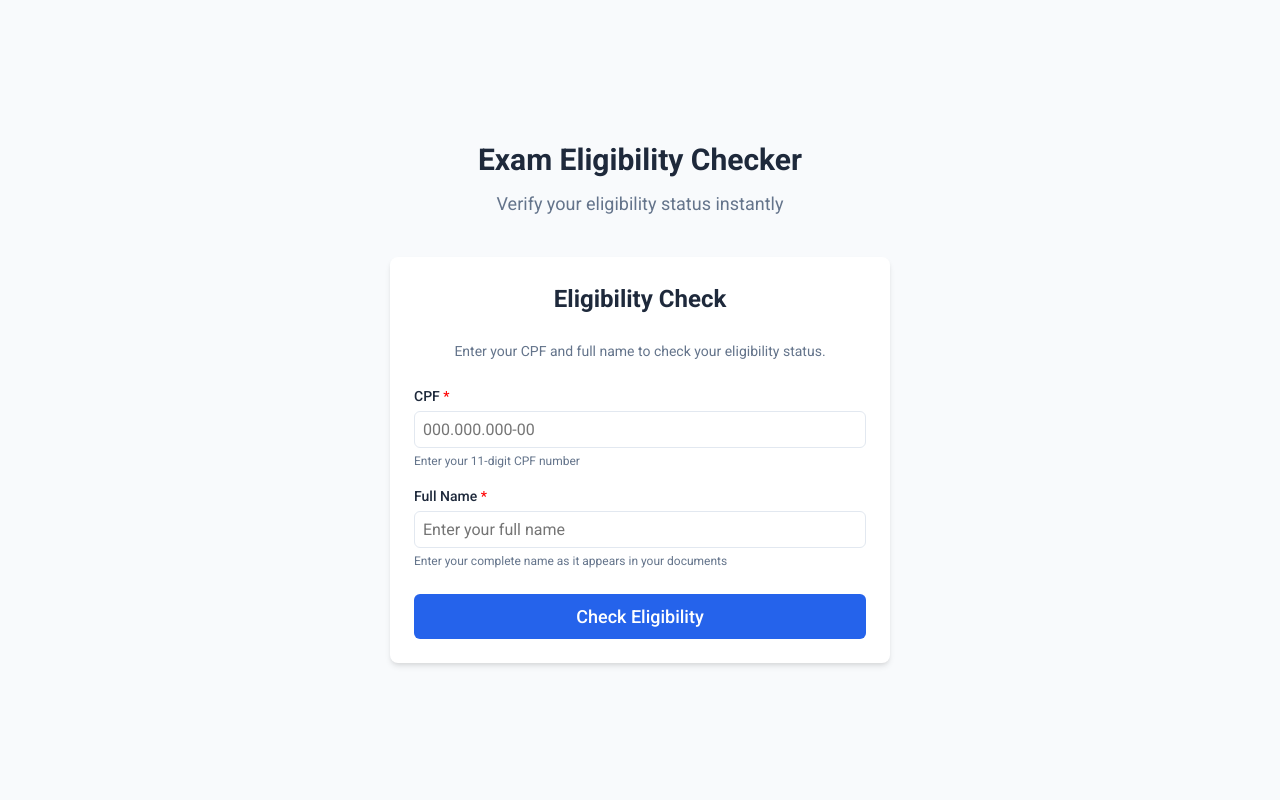
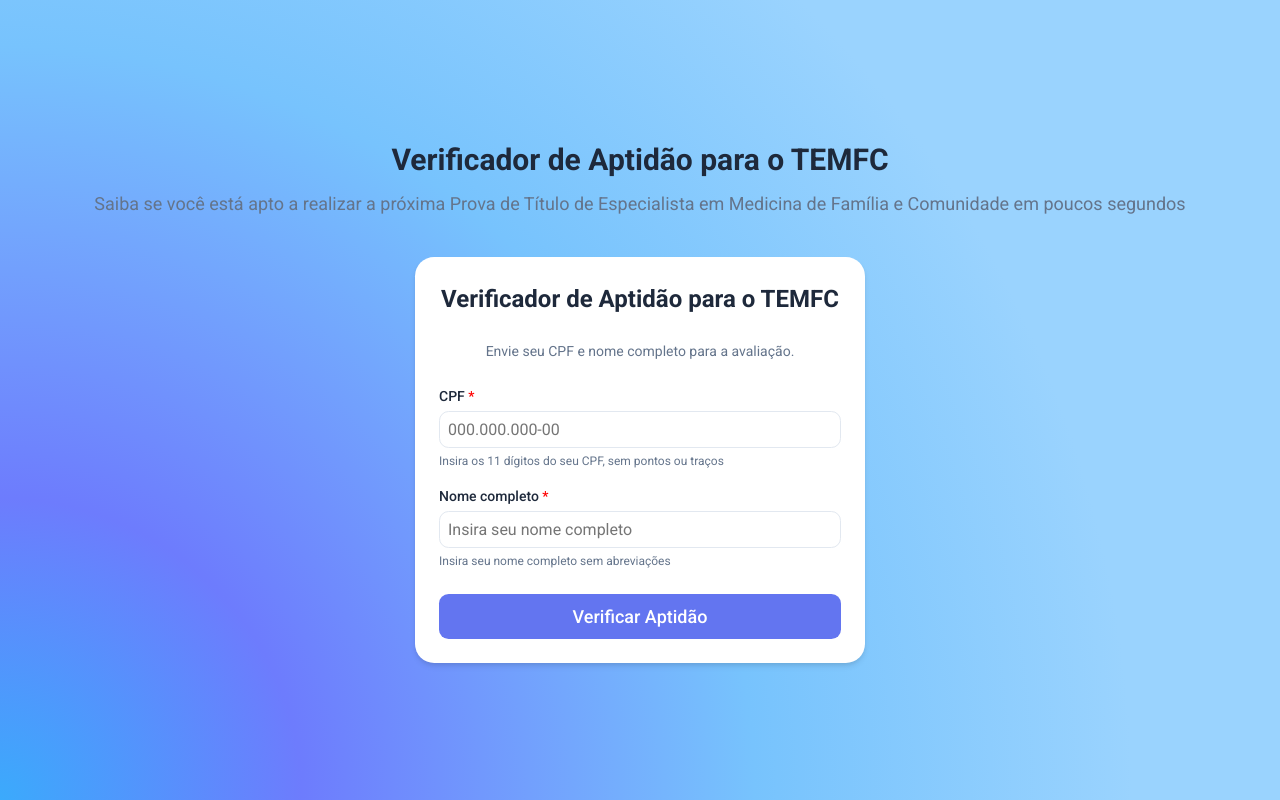
Before and after one commit to victortsrodrigues/TEMFC-frontend, a React (Vite) app: page / in a window 1280 px wide. Built offline with nearby package versions, Linux system fonts and the light colour scheme.

Commit message:
trying to fix version rpoblem

```diff
--- a/package.json
+++ b/package.json
@@ -11,8 +11,8 @@
   },
   "dependencies": {
     "axios": "^1.8.4",
-    "react": "^19.0.0",
-    "react-dom": "^19.0.0",
+    "react": "^18.2.0",
+    "react-dom": "^18.2.0",
     "styled-components": "^6.1.17"
   },
   "devDependencies": {
--- a/src/components/Button.jsx
+++ b/src/components/Button.jsx
@@ -9,7 +9,7 @@ const StyledButton = styled.button`
   padding: ${({ theme }) => `${theme.spacing[2]} ${theme.spacing[4]}`};
   font-size: ${({ theme }) => theme.fontSizes.md};
   font-weight: ${({ theme }) => theme.fontWeights.medium};
-  border-radius: ${({ theme }) => theme.borderRadius.md};
+  border-radius: ${({ theme }) => theme.borderRadius.lg};
   transition: all ${({ theme }) => theme.transitions.fast};
   cursor: pointer;
 
--- a/src/components/FormInput.jsx
+++ b/src/components/FormInput.jsx
@@ -19,7 +19,7 @@ const InputField = styled.input`
   padding: ${({ theme }) => theme.spacing[2]};
   border: 1px solid ${({ hasError, theme }) =>
     hasError ? theme.colors.error : theme.colors.border};
-  border-radius: ${({ theme }) => theme.borderRadius.md};
+  border-radius: ${({ theme }) => theme.borderRadius.lg};
   font-size: ${({ theme }) => theme.fontSizes.md};
   background-color: ${({ theme }) => theme.colors.inputBg};
   transition: border-color ${({ theme }) => theme.transitions.fast};
--- a/src/components/Loading.jsx
+++ b/src/components/Loading.jsx
@@ -105,7 +105,7 @@ const StepLabel = styled.span`
 `;
 
 const Loading = ({
-  message = "Loading...",
+  message = "Carregando...",
   progress = { step: 0, message: "", percentage: 0, status: "in_progress" },
 }) => {
   const steps = [
--- a/src/components/UserForm.jsx
+++ b/src/components/UserForm.jsx
@@ -8,7 +8,7 @@ import { formatCPF } from '../utils/formatters';
 const FormContainer = styled.form`
   background-color: ${({ theme }) => theme.colors.white};
   padding: ${({ theme }) => theme.spacing[6]};
-  border-radius: ${({ theme }) => theme.borderRadius.lg};
+  border-radius: ${({ theme }) => theme.borderRadius.xl};
   box-shadow: ${({ theme }) => theme.shadows.md};
   width: 100%;
   max-width: 500px;
@@ -123,9 +123,9 @@ const UserForm = ({ onSubmit, isLoading }) => {
 
   return (
     <FormContainer onSubmit={handleSubmit}>
-      <FormTitle>Eligibility Check</FormTitle>
+      <FormTitle>Verificador de Aptidão para o TEMFC</FormTitle>
       <FormDescription>
-        Enter your CPF and full name to check your eligibility status.
+        Envie seu CPF e nome completo para a avaliação.
       </FormDescription>
 
       <FormInput
@@ -137,7 +137,7 @@ const UserForm = ({ onSubmit, isLoading }) => {
         onBlur={handleBlur}
         placeholder="000.000.000-00"
         error={errors.cpf}
-        helperText="Enter your 11-digit CPF number"
+        helperText="Insira os 11 dígitos do seu CPF, sem pontos ou traços"
         required
         disabled={isLoading}
         maxLength={14} // Including formatting characters
@@ -146,13 +146,13 @@ const UserForm = ({ onSubmit, isLoading }) => {
       <FormInput
         id="name"
         name="name"
-        label="Full Name"
+        label="Nome completo"
         value={formData.name}
         onChange={handleChange}
         onBlur={handleBlur}
-        placeholder="Enter your full name"
+        placeholder="Insira seu nome completo"
         error={errors.name}
-        helperText="Enter your complete name as it appears in your documents"
+        helperText="Insira seu nome completo sem abreviações"
         required
         disabled={isLoading}
       />
@@ -165,7 +165,7 @@ const UserForm = ({ onSubmit, isLoading }) => {
           fullWidth
           disabled={isLoading}
         >
-          {isLoading ? 'Processing...' : 'Check Eligibility'}
+          {isLoading ? 'Processing...' : 'Verificar Aptidão'}
         </Button>
       </ButtonContainer>
     </FormContainer>
--- a/src/pages/Home.jsx
+++ b/src/pages/Home.jsx
@@ -14,6 +14,7 @@ const PageContainer = styled.div`
   align-items: center;
   justify-content: center;
   padding: ${({ theme }) => theme.spacing[4]};
+  background: ${({ theme }) => theme.colors.background};
 `;
 
 const Header = styled.header`
@@ -33,7 +34,7 @@ const Subtitle = styled.p`
 
 const ContentContainer = styled.div`
   width: 100%;
-  max-width: 600px;
+  max-width: 450px;
 `;
 
 const ErrorContainer = styled.div`
@@ -165,7 +166,7 @@ const Home = () => {
     if (loading) {
       return (
         <Loading
-          message="Processing your eligibility check..."
+          message="Processando sua solicitação..."
           progress={progress}
         />
       );
@@ -196,8 +197,8 @@ const Home = () => {
   return (
     <PageContainer>
       <Header>
-        <Title>Exam Eligibility Checker</Title>
-        <Subtitle>Verify your eligibility status instantly</Subtitle>
+        <Title>Verificador de Aptidão para o TEMFC</Title>
+        <Subtitle>Saiba se você está apto a realizar a próxima Prova de Título de Especialista em Medicina de Família e Comunidade em poucos segundos</Subtitle>
       </Header>
 
       <ContentContainer>
--- a/src/styles/theme.js
+++ b/src/styles/theme.js
@@ -1,10 +1,10 @@
 // Theme with colors, spacing, typography, and other design tokens
 const theme = {
   colors: {
-    primary: '#2563eb', // Blue
+    primary: '#6375f0', // Blue
     primaryHover: '#1d4ed8',
     secondary: '#64748b', // Slate
-    background: '#f8fafc',
+    background: 'radial-gradient(circle at bottom left, #3BAAFC 0%, #6D7CFD 20%, #77C3FD 50%, #9ad3fe  75%)',
     white: '#ffffff',
     text: '#1e293b',
     textLight: '#64748b',
@@ -48,8 +48,8 @@ const theme = {
   borderRadius: {
     sm: '0.125rem',
     md: '0.375rem',
-    lg: '0.5rem',
-    xl: '0.75rem',
+    lg: '0.6rem',
+    xl: '1.20rem',
     full: '9999px'
   },
   shadows: {
```
Also changed, not shown: 1 other file (tests, documents, lock files or other folders).
